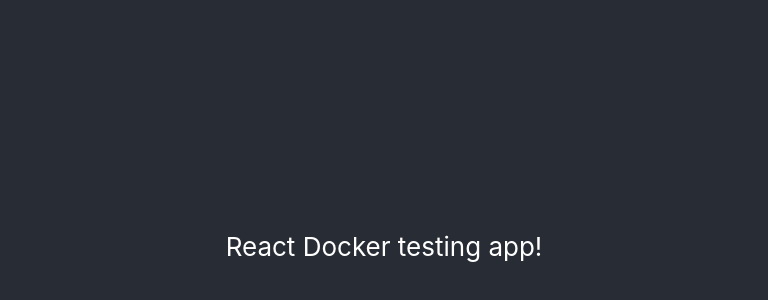
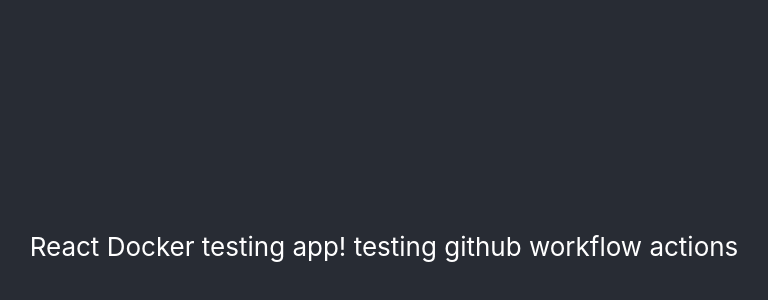
Before and after one commit to shivang10/react-docker-app, a React (Create React App) app: page / in a window 1280 px wide. Shown: the part 154-454 px from the top of the page, without its empty margins (256-1024 px from the left). Built offline with nearby package versions, Linux system fonts and the light colour scheme.

Commit message:
🔧 fixes github workflow actions

```diff
--- a/src/App.js
+++ b/src/App.js
@@ -5,6 +5,7 @@ function App() {
         <div className="App">
             <header className="App-header">
                 React Docker testing app!
+                testing github workflow actions
             </header>
         </div>
     );
```
